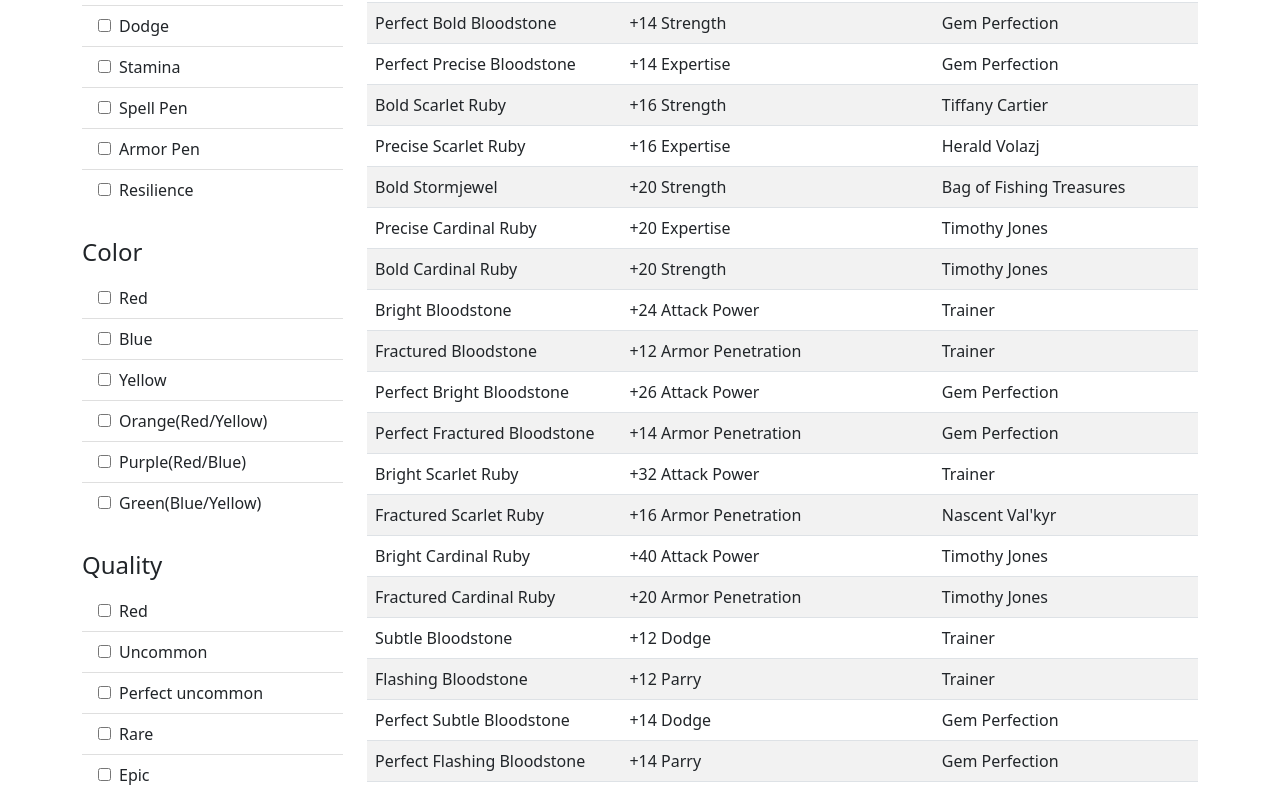
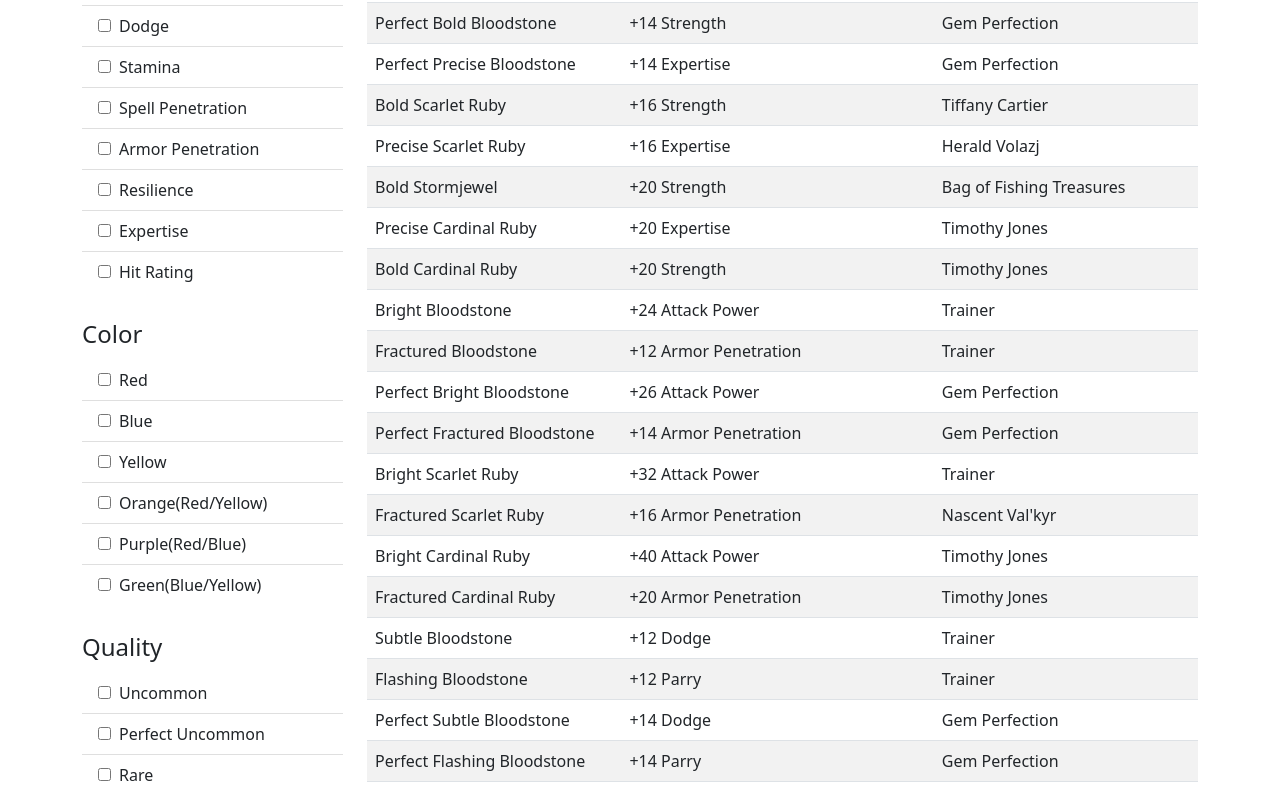
Before and after one commit to fabio1079/wotlk-gemfinder, an Angular app: page / in a window 1280 px wide. Shown: the part 610-1403 px from the top of the page. Built offline with nearby package versions, Linux system fonts and the light colour scheme.

Commit message:
Add selectors logic

```diff
--- a/src/app/app.component.html
+++ b/src/app/app.component.html
@@ -15,89 +15,15 @@
             <legend>Player effect</legend>
 
             <ul class="list-group list-group-flush">
-              <li class="list-group-item">
-                <input type="checkbox" id="player-effect-strength" />
-                <label for="player-effect-strength"> Strength </label>
-              </li>
-
-              <li class="list-group-item">
-                <input type="checkbox" id="player-effect-intellect" />
-                <label for="player-effect-intellect"> Intellect </label>
-              </li>
-
-              <li class="list-group-item">
-                <input type="checkbox" id="player-effect-agility" />
-                <label for="player-effect-agility"> Agility </label>
-              </li>
-
-              <li class="list-group-item">
-                <input type="checkbox" id="player-effect-critical" />
-                <label for="player-effect-critical"> Critical strike </label>
-              </li>
-
-              <li class="list-group-item">
-                <input type="checkbox" id="player-effect-spirit" />
-                <label for="player-effect-spirit"> Spirit </label>
-              </li>
-
-              <li class="list-group-item">
-                <input type="checkbox" id="player-effect-haste" />
-                <label for="player-effect-haste"> Haste </label>
-              </li>
-
-              <li class="list-group-item">
-                <input type="checkbox" id="player-effect-spellpower" />
-                <label for="player-effect-spellpower"> Spell power </label>
-              </li>
-
-              <li class="list-group-item">
-                <input type="checkbox" id="player-effect-attackpower" />
-                <label for="player-effect-attackpower"> Attack power </label>
-              </li>
-
-              <li class="list-group-item">
-                <input type="checkbox" id="player-effect-mp5" />
-                <label for="player-effect-mp5"> Mana regeneration </label>
-              </li>
-
-              <li class="list-group-item">
-                <input type="checkbox" id="player-effect-defense" />
-                <label for="player-effect-defense"> Defense </label>
-              </li>
-
-              <li class="list-group-item">
-                <input type="checkbox" id="player-effect-block" />
-                <label for="player-effect-block"> Block </label>
-              </li>
-
-              <li class="list-group-item">
-                <input type="checkbox" id="player-effect-parry" />
-                <label for="player-effect-parry"> Parry </label>
-              </li>
-
-              <li class="list-group-item">
-                <input type="checkbox" id="player-effect-dodge" />
-                <label for="player-effect-dodge"> Dodge </label>
-              </li>
-
-              <li class="list-group-item">
-                <input type="checkbox" id="player-effect-stamina" />
-                <label for="player-effect-stamina"> Stamina </label>
-              </li>
-
-              <li class="list-group-item">
-                <input type="checkbox" id="player-effect-spellpen" />
-                <label for="player-effect-spellpen"> Spell Pen </label>
-              </li>
-
-              <li class="list-group-item">
-                <input type="checkbox" id="player-effect-armpen" />
-                <label for="player-effect-armpen"> Armor Pen </label>
-              </li>
-
-              <li class="list-group-item">
-                <input type="checkbox" id="player-effect-resilience" />
-                <label for="player-effect-resilience"> Resilience </label>
+              <li *ngFor="let effect of effects" class="list-group-item">
+                <input
+                  type="checkbox"
+                  [id]="effect.name"
+                  [value]="effect.value"
+                  [checked]="selectedEffects.has(effect.value)"
+                  (change)="toggleEffect(effect.value)"
+                />
+                <label [for]="effect.name"> {{ effect.value }} </label>
               </li>
             </ul>
           </fieldset>
@@ -109,34 +35,15 @@
             <legend>Color</legend>
 
             <ul class="list-group list-group-flush">
-              <li class="list-group-item">
-                <input type="checkbox" id="color-red" />
-                <label for="color-red"> Red </label>
-              </li>
-
-              <li class="list-group-item">
-                <input type="checkbox" id="color-blue" />
-                <label for="color-blue"> Blue </label>
-              </li>
-
-              <li class="list-group-item">
-                <input type="checkbox" id="color-yellow" />
-                <label for="color-yellow"> Yellow </label>
-              </li>
-
-              <li class="list-group-item">
-                <input type="checkbox" id="color-orange" />
-                <label for="color-orange"> Orange(Red/Yellow) </label>
-              </li>
-
-              <li class="list-group-item">
-                <input type="checkbox" id="color-purple" />
-                <label for="color-purple"> Purple(Red/Blue) </label>
-              </li>
-
-              <li class="list-group-item">
-                <input type="checkbox" id="color-green" />
-                <label for="color-green"> Green(Blue/Yellow) </label>
+              <li *ngFor="let color of colors" class="list-group-item">
+                <input
+                  type="checkbox"
+                  [id]="color.name"
+                  [value]="color.value"
+                  [checked]="selectedColors.has(color.value)"
+                  (change)="toggleColor(color.value)"
+                />
+                <label [for]="color.name"> {{ color.value }} </label>
               </li>
             </ul>
           </fieldset>
@@ -148,29 +55,15 @@
             <legend>Quality</legend>
 
             <ul class="list-group list-group-flush">
-              <li class="list-group-item">
-                <input type="checkbox" id="quality-red" />
-                <label for="quality-red"> Red </label>
-              </li>
-
-              <li class="list-group-item">
-                <input type="checkbox" id="quality-uncommon" />
-                <label for="quality-uncommon"> Uncommon </label>
-              </li>
-
-              <li class="list-group-item">
-                <input type="checkbox" id="quality-perfect" />
-                <label for="quality-perfect"> Perfect uncommon </label>
-              </li>
-
-              <li class="list-group-item">
-                <input type="checkbox" id="quality-rare" />
-                <label for="quality-rare"> Rare </label>
-              </li>
-
-              <li class="list-group-item">
-                <input type="checkbox" id="quality-epic" />
-                <label for="quality-epic"> Epic </label>
+              <li *ngFor="let quality of qualities" class="list-group-item">
+                <input
+                  type="checkbox"
+                  [id]="quality.name"
+                  [value]="quality.value"
+                  [checked]="selectedQualities.has(quality.value)"
+                  (change)="toggleQuality(quality.value)"
+                />
+                <label [for]="quality.name"> {{ quality.value }} </label>
               </li>
             </ul>
           </fieldset>
--- a/src/app/app.component.ts
+++ b/src/app/app.component.ts
@@ -1,6 +1,6 @@
 import { Component } from '@angular/core';
 
-import { GemData, Stats } from './gems-database';
+import { GemData, Stats, Color, Effect, Quality } from './gems-database';
 import { GemsService } from './gems.service';
 
 @Component({
@@ -9,8 +9,10 @@ import { GemsService } from './gems.service';
   styleUrls: ['./app.component.scss'],
 })
 export class AppComponent {
-  title = 'wotlk-gemfinder';
   gems: GemData[] = [];
+  selectedEffects: Set<Effect> = new Set();
+  selectedColors: Set<Color> = new Set();
+  selectedQualities: Set<Quality> = new Set();
 
   constructor(private gemsService: GemsService) {
     this.gemsService.getGems().subscribe((data) => {
@@ -18,13 +20,71 @@ export class AppComponent {
     });
   }
 
+  get effects() {
+    // https://bobbyhadz.com/blog/typescript-convert-enum-to-array-of-objects
+    return Object.keys(Effect).map((name) => {
+      return {
+        name,
+        value: Effect[name as keyof typeof Effect],
+      };
+    });
+  }
+
+  get colors() {
+    return Object.keys(Color).map((name) => {
+      return {
+        name,
+        value: Color[name as keyof typeof Color],
+      };
+    });
+  }
+
+  get qualities() {
+    return Object.keys(Quality).map((name) => {
+      return {
+        name,
+        value: Quality[name as keyof typeof Quality],
+      };
+    });
+  }
+
   getStatsEffect(stats: Stats[]) {
     let values = [];
 
-    for(let row of stats) {
-      values.push([row.value, row.effect].join(" "));
+    for (let row of stats) {
+      values.push([row.value, row.effect].join(' '));
     }
 
-    return values.join(" and ");
+    return values.join(' and ');
+  }
+
+  toggleEffect(effect: Effect) {
+    if (this.selectedEffects.has(effect)) {
+      this.selectedEffects.delete(effect);
+    } else {
+      this.selectedEffects.add(effect);
+    }
+
+    console.log(this.selectedEffects);
+  }
+
+  toggleColor(color: Color) {
+    if (this.selectedColors.has(color)) {
+      this.selectedColors.delete(color);
+    } else {
+      this.selectedColors.add(color);
+    }
+
+    console.log(this.selectedColors);
+  }
+
+  toggleQuality(quality: Quality) {
+    if (this.selectedQualities.has(quality)) {
+      this.selectedQualities.delete(quality);
+    } else {
+      this.selectedQualities.add(quality);
+    }
+
+    console.log(this.selectedQualities);
   }
 }
--- a/src/app/gems-database.ts
+++ b/src/app/gems-database.ts
@@ -21,19 +21,19 @@ export enum Effect {
 }
 
 export enum Color {
-  red = 'red',
-  blue = 'blue',
-  yellow = 'yellow',
-  orange = 'orange',
-  purple = 'purple',
-  green = 'green',
+  red = 'Red',
+  blue = 'Blue',
+  yellow = 'Yellow',
+  orange = 'Orange(Red/Yellow) ',
+  purple = 'Purple(Red/Blue) ',
+  green = 'Green(Blue/Yellow) ',
 }
 
 export enum Quality {
-  uncommon = 'uncommon',
-  perfect = 'perfect',
-  rare = 'rare',
-  epic = 'epic',
+  uncommon = 'Uncommon ',
+  perfect = 'Perfect Uncommon',
+  rare = 'Rare',
+  epic = 'Epic',
 }
 
 export type Stats = {
```
